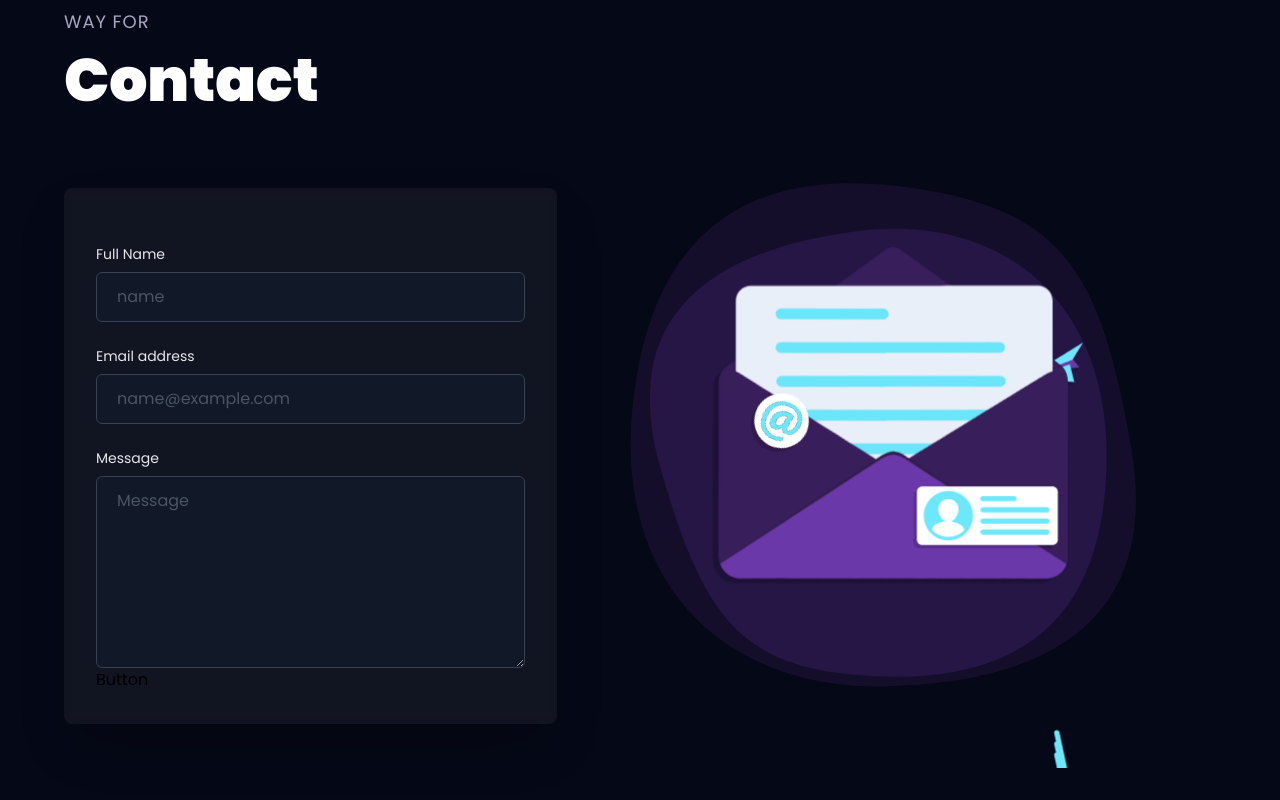
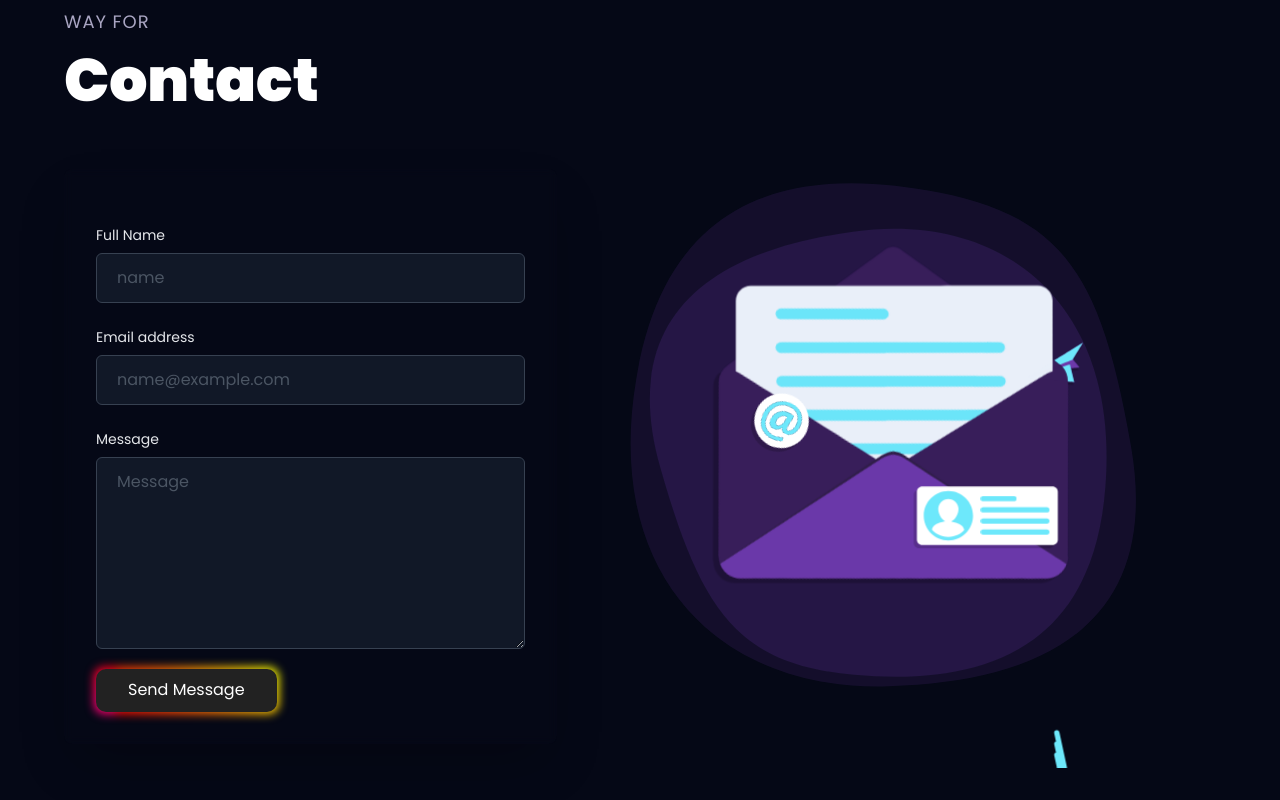
Before and after one commit to naimur-reza/my-portfolio, a React (Vite) app: page / in a window 1280 px wide. Shown: the part 4459-5259 px from the top of the page. Built offline with nearby package versions, Linux system fonts and the light colour scheme.

Commit message:
added new contact button animation

```diff
--- a/src/buttonStyle.css
+++ b/src/buttonStyle.css
@@ -0,0 +1,71 @@
+/* CSS */
+.button-85 {
+  padding: 0.6em 2em;
+  border: none;
+  margin-top: 20px;
+
+  outline: none;
+  color: rgb(255, 255, 255);
+  background: #111;
+  cursor: pointer;
+  position: relative;
+  z-index: 0;
+  border-radius: 10px;
+  user-select: none;
+  -webkit-user-select: none;
+  touch-action: manipulation;
+}
+
+.button-85:before {
+  content: "";
+  background: linear-gradient(
+    45deg,
+    #ff0000,
+    #ff7300,
+    #fffb00,
+    #48ff00,
+    #00ffd5,
+    #002bff,
+    #7a00ff,
+    #ff00c8,
+    #ff0000
+  );
+  position: absolute;
+  top: -2px;
+  left: -2px;
+  background-size: 400%;
+  z-index: -1;
+  filter: blur(5px);
+  -webkit-filter: blur(5px);
+  width: calc(100% + 4px);
+  height: calc(100% + 4px);
+  animation: glowing-button-85 20s linear infinite;
+  transition: opacity 0.3s ease-in-out;
+  border-radius: 10px;
+}
+
+@keyframes glowing-button-85 {
+  0% {
+    background-position: 0 0;
+  }
+  50% {
+    background-position: 400% 0;
+  }
+  100% {
+    background-position: 0 0;
+  }
+}
+
+.button-85:after {
+  z-index: -1;
+  content: "";
+  position: absolute;
+  width: 100%;
+  height: 100%;
+  background: #222;
+  left: 0;
+  top: 0;
+  border-radius: 10px;
+}
+
+/* card style */
--- a/src/components/Contact.jsx
+++ b/src/components/Contact.jsx
@@ -13,7 +13,7 @@ const Contact = () => {
       <div className="container gap-4   mx-auto flex items-center justify-between lg:flex-row flex-col-reverse">
         <div className="mt-5 lg:w-2/3 w-full ">
           <motion.div variants={fadeIn("up", "spring", 0.5, 0.75)}>
-            <div className="w-full px-8 py-8 mx-auto overflow-hidden   rounded-lg shadow-2xl   bg-white/5  backdrop-blur-sm  ">
+            <div className="w-full px-8 py-8 mx-auto overflow-hidden   rounded-lg shadow-2xl     backdrop-blur-sm  ">
               <form className="mt-6">
                 <div className="flex-1">
                   <label className="block mb-2 text-sm      text-gray-200">
@@ -43,13 +43,9 @@ const Contact = () => {
                     className="block w-full h-32 px-5 py-3 mt-2      border   rounded-md md:h-48   placeholder-gray-600   bg-gray-900   text-gray-300   border-gray-700    focus:border-blue-400 focus:ring-blue-400 focus:outline-none focus:ring focus:ring-opacity-40"
                     placeholder="Message"></textarea>
                 </div>
-                <a href="#" class="animated-button1">
-                  <span></span>
-                  <span></span>
-                  <span></span>
-                  <span></span>
-                  Button
-                </a>
+                <button class="button-85" role="button">
+                  Send Message
+                </button>
               </form>
             </div>
           </motion.div>
```
